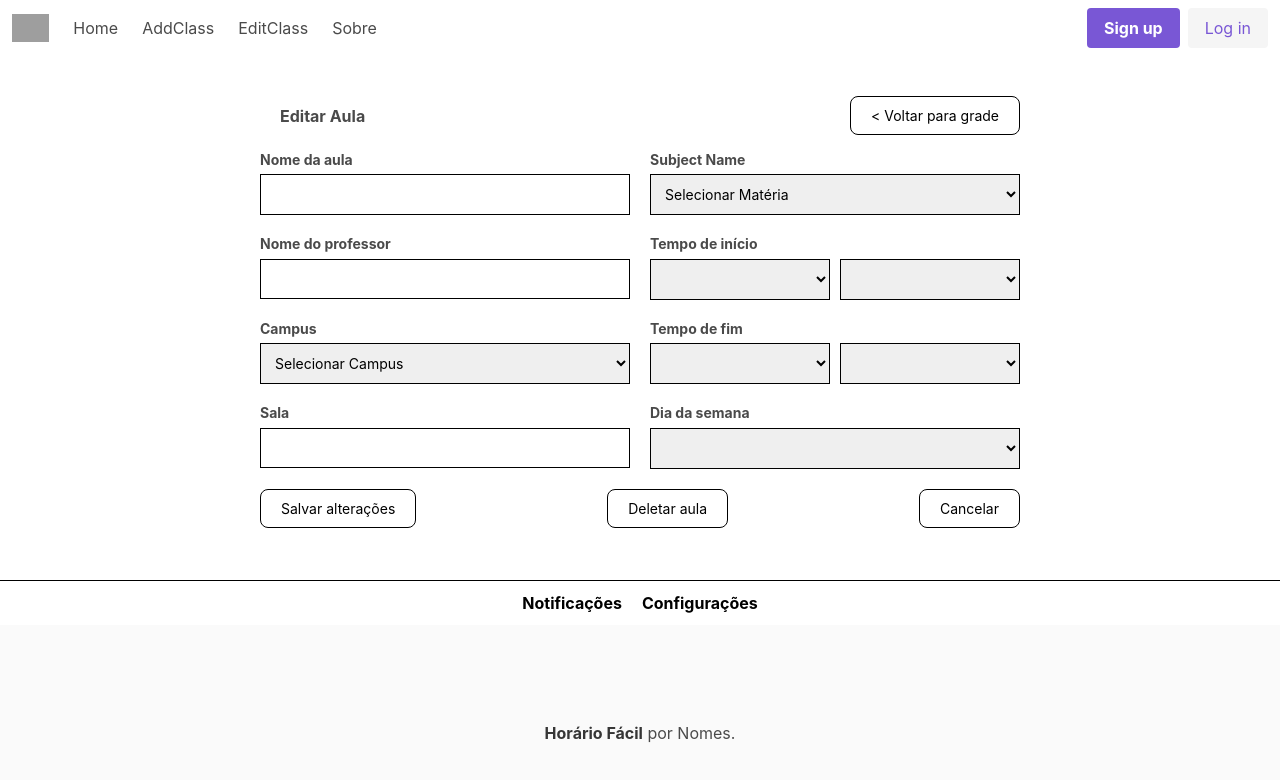
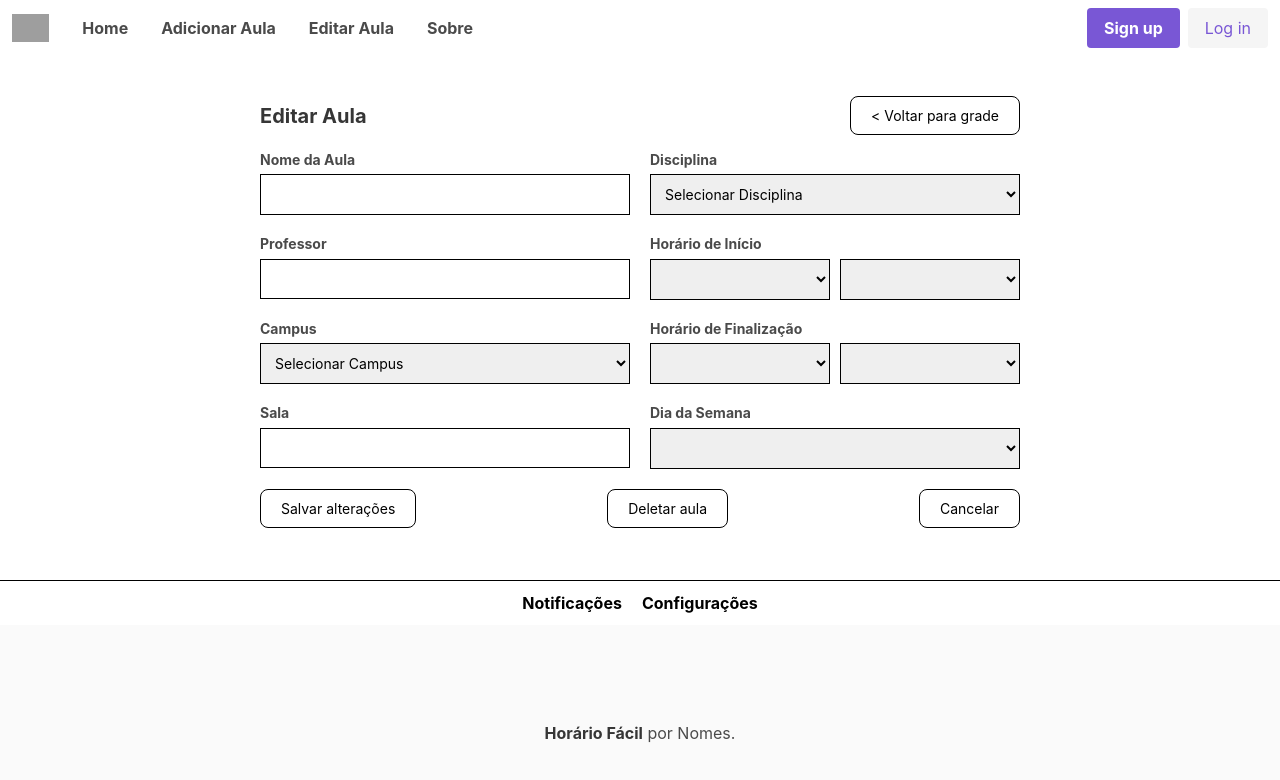
Before and after one commit to BiancaNCoelho/HorarioFacil, a Vue app in the folder frontend/: page /#/edit in a window 1280 px wide. Shown: the top 780 px of the page. Built offline with nearby package versions, Linux system fonts and the light colour scheme; grey boxes are pictures that could not be loaded.

Commit message:
Ajustes de Estilização nas Páginas

```diff
--- a/frontend/index.html
+++ b/frontend/index.html
@@ -5,6 +5,7 @@
     <link rel="icon" href="/favicon.ico" />
     <meta name="viewport" content="width=device-width, initial-scale=1.0" />
     <title>Horário Fácil</title>
+    <link href="https://cdn.jsdelivr.net/npm/@mdi/font/css/materialdesignicons.min.css" rel="stylesheet">
   </head>
   <body>
     <div id="app"></div>
--- a/frontend/src/App.vue
+++ b/frontend/src/App.vue
@@ -19,23 +19,23 @@
       </template>
       <template #start>
         <!-- link router para a página Home -->
-        <b-navbar-item tag="router-link" :to="{ name: 'home' }">
-          Home
+        <b-navbar-item tag="router-link" :to="{ name: 'home' }" class="navbar-item-spacing">
+          <strong>Home</strong>
         </b-navbar-item>
 
         <!-- link router para a página AddAula -->
-        <b-navbar-item tag="router-link" :to="{ name: 'add' }">
-          AddClass
+        <b-navbar-item tag="router-link" :to="{ name: 'add' }" class="navbar-item-spacing">
+          <strong>Adicionar Aula</strong>
         </b-navbar-item>
 
         <!-- link router para a página EditAula -->
-        <b-navbar-item tag="router-link" :to="{ name: 'edit' }">
-          EditClass
+        <b-navbar-item tag="router-link" :to="{ name: 'edit' }" class="navbar-item-spacing">
+          <strong>Editar Aula</strong>
         </b-navbar-item>
 
         <!-- link router para a página About -->
-        <b-navbar-item tag="router-link" :to="{ name: 'about' }">
-          Sobre
+        <b-navbar-item tag="router-link" :to="{ name: 'about' }" class="navbar-item-spacing">
+          <strong>Sobre</strong>
         </b-navbar-item>
 
         <!-- Botoes Sign Up e Login -->
@@ -89,5 +89,7 @@ export default {
 </script>
 
 <style lang="css" scooped>
-
+.navbar-item-spacing {
+  margin-left: 0.7vw;
+}
 </style>
--- a/frontend/src/views/AboutView.vue
+++ b/frontend/src/views/AboutView.vue
@@ -56,7 +56,7 @@ export default {
   methods: {
       getImgUrl(value) {
         const urls = [
-        'https://thumbs.dreamstime.com/b/homem-cinzento-do-placeholder-da-foto-pessoa-genérica-silhueta-cinzenta-em-um-fundo-branco-144511705.jpg',
+        'https://i.postimg.cc/8cPnpzrK/alejandro.png',
         'https://i.postimg.cc/xdCTmqxP/BIANCA.png',
         'https://i.postimg.cc/VNVsW12P/imagem-2024-08-17-173107003.png',
         'https://thumbs.dreamstime.com/b/homem-cinzento-do-placeholder-da-foto-pessoa-genérica-silhueta-cinzenta-em-um-fundo-branco-144511705.jpg',
--- a/frontend/src/views/AddClass.vue
+++ b/frontend/src/views/AddClass.vue
@@ -3,16 +3,16 @@
     <div class="container">
       <!-- Cabeçalho com título e botão de voltar -->
       <div class="buttons">
-        <h1 class="title">Adicionar Aula</h1>
+        <h1 class="add-class"><strong>Adicionar Aula</strong></h1>
         <button class="btn-back" @click="goBack">&#60; Voltar</button>
       </div>
       <!-- Formulário para adicionar uma aula -->
       <form @submit.prevent="saveClass">
         <!-- Campo de seleção de matéria -->
         <div class="form-group">
-          <label for="subject-name">Subject Name</label>
+          <label for="subject-name">Disciplina</label>
           <select v-model="subjectName" id="subject-name">
-            <option value="">Selecionar Matéria</option>
+            <option value="">Selecionar Disciplina</option>
             <option value="ap">A&P</option>
             <option value="logica">Lógica</option>
             <option value="fia">FIA</option>
@@ -30,8 +30,9 @@
           <label for="campus">Campus</label>
           <select v-model="campus" id="campus">
             <option value="">Selecionar Campus</option>
-            <option value="campus1">Campus 1</option>
-            <option value="campus2">Campus 2</option>
+            <option value="campus1">Campus Anglo</option>
+            <option value="campus2">Campus Capão do Leão</option>
+            <option value="campus3">Centro de Artes</option>
           </select>
         </div>
 
@@ -206,6 +207,10 @@ body {
   padding: 20px;
 }
 
+.add-class {
+  font-size: 20px;
+}
+
 /* Estilos para o cabeçalho e botões */
 .buttons {
   display: flex;
--- a/frontend/src/views/EditClass.vue
+++ b/frontend/src/views/EditClass.vue
@@ -3,7 +3,7 @@
     <div class="container">
       <div class="buttons">
         <!-- Exibe um texto para edição de aula e um botão para voltar à grade de aulas -->
-        <span class="edit-class">Editar Aula</span>
+        <h1 class="edit-class"><strong>Editar Aula</strong></h1>
         <button @click="goBack">&#60; Voltar para grade</button>
       </div>
       <!-- Formulário para edição de aula, previne o comportamento padrão de submissão ao clicar -->
@@ -12,14 +12,14 @@
           <div class="form-row">
             <div class="form-column">
               <!-- Campo para entrada do nome da aula -->
-              <label for="class-name">Nome da aula</label>
+              <label for="class-name">Nome da Aula</label>
               <input type="text" v-model="className" id="class-name" />
             </div>
             <div class="form-column">
               <!-- Campo para selecionar o nome da matéria -->
-              <label for="subject-name">Subject Name</label>
+              <label for="subject-name">Disciplina</label>
               <select v-model="subjectName" id="subject-name">
-                <option value="">Selecionar Matéria</option>
+                <option value="">Selecionar Disciplina</option>
                 <option value="ap">A&P</option>
                 <option value="logica">Lógica</option>
                 <option value="fia">FIA</option>
@@ -32,12 +32,12 @@
           <div class="form-row">
             <div class="form-column">
               <!-- Campo para entrada do nome do professor -->
-              <label for="teacher-name">Nome do professor</label>
+              <label for="teacher-name">Professor</label>
               <input type="text" v-model="teacherName" id="teacher-name" />
             </div>
             <div class="form-column">
               <!-- Seletor de tempo de início da aula com horas e minutos -->
-              <label for="start-time-hour">Tempo de início</label>
+              <label for="start-time-hour">Horário de Início</label>
               <div class="time-select">
                 <select v-model="startTimeHour" id="start-time-hour">
                   <option v-for="hour in hours" :key="hour" :value="hour">{{ hour }}</option>
@@ -57,13 +57,14 @@
               <label for="campus">Campus</label>
               <select v-model="campus" id="campus">
                 <option value="">Selecionar Campus</option>
-                <option value="campus1">Campus 1</option>
-                <option value="campus2">Campus 2</option>
+                <option value="campus1">Campus Anglo</option>
+                <option value="campus2">Campus Capão do Leão</option>
+                <option value="campus3">Centro de Artes</option>
               </select>
             </div>
             <div class="form-column">
               <!-- Seletor de tempo de fim da aula com horas e minutos -->
-              <label for="end-time-hour">Tempo de fim</label>
+              <label for="end-time-hour">Horário de Finalização</label>
               <div class="time-select">
                 <select v-model="endTimeHour" id="end-time-hour">
                   <option v-for="hour in hours" :key="hour" :value="hour">{{ hour }}</option>
@@ -85,7 +86,7 @@
             </div>
             <div class="form-column">
               <!-- Seletor do dia da semana em que a aula será ministrada -->
-              <label for="weekday">Dia da semana</label>
+              <label for="weekday">Dia da Semana</label>
               <select v-model="weekday" id="weekday">
                 <option value="monday">Segunda-feira</option>
                 <option value="tuesday">Terça-feira</option>
@@ -269,7 +270,7 @@ select {
 /* Estilos para o texto "Editar Aula" */
 .edit-class {
   font-weight: bold; /* Faz o texto em negrito */
-  margin-left: 20px; /* Espaço entre o botão e o texto */
+  font-size: 20px;
 }
 
 /* Estilos para o rodapé da página */
--- a/frontend/src/views/LoginView.vue
+++ b/frontend/src/views/LoginView.vue
@@ -11,12 +11,12 @@
 
             <!-- CPF field-->
             <b-field label="CPF" horizontal>
-              <b-input v-model="cpf" placeholder="CPF"></b-input>
+              <b-input v-model="cpf" placeholder="CPF" maxlength="11"></b-input>
             </b-field>
 
             <!-- Password field-->
             <b-field label="Senha" horizontal>
-              <b-input type="senha" password-reveal placeholder="senha"></b-input>
+              <b-input type="password" password-reveal class="password-input" placeholder="Senha"></b-input>
             </b-field>
 
             <b-button type="is-primary">
@@ -32,7 +32,14 @@
 </template>
 
 <script>
-// Add your script code here
+export default {
+  name: 'LoginView',
+  data() {
+    return {
+      cpf: ''
+    };
+  },
+}
 </script>
 
 <style lang="css" scoped>
@@ -49,4 +56,9 @@
   margin-bottom: 5px; /* Add this line to add space between the input fields and the button */
   justify-content: center; /* Add this line to center the button horizontally */
 }
+
+.password-input .icon.is-right .mdi-eye,
+.password-input .icon.is-right .mdi-eye-off {
+  color: purple;
+}
 </style>
```
